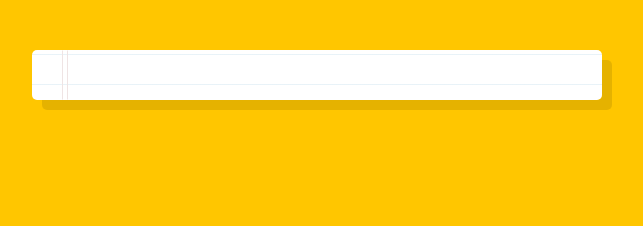
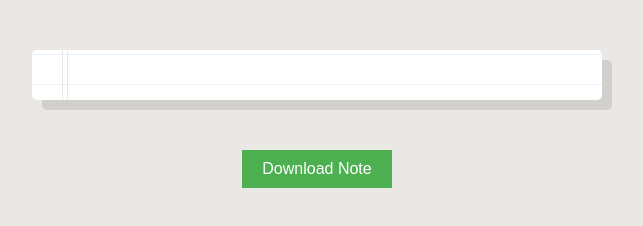
Before and after one commit to Lumena07/speechrecognition, a website: page index.html in a window 1280 px wide. Shown: the whole page, without its empty margins (323-966 px from the left). Drawn offline with Linux system fonts and the light colour scheme.

Commit message:
Update index.html

```diff
--- a/index.html
+++ b/index.html
@@ -5,9 +5,17 @@
   <title>Speech Detection</title>
 </head>
 <body>
+  <div class="note">
 
   <div class="words" contenteditable>
   </div>
+
+  <button id="downloadButton">Download Note</button>
+
+  </div>
+
+
+
 
 <script>
   window.SpeechRecognition = window.SpeechRecognition || window.webkitSpeechRecognition;
@@ -25,11 +33,23 @@
         p=document.createElement('p');
         words.appendChild(p);
     }
-    console.log(transcript);
 
   })
   recognition.addEventListener('end' ,recognition.start);
   recognition.start();
+
+const downloadButton = document.getElementById('downloadButton'); // Add a download button
+downloadButton.addEventListener('click', () => {
+  const transcript = document.querySelector('.words').textContent;
+  const blob = new Blob([transcript], { type: 'text/plain' });
+  const url = window.URL.createObjectURL(blob);
+  const link = document.createElement('a');
+  link.href = url;
+  link.download = 'my_note.txt'; // Set a default filename
+  link.click();
+});
+
+
 
 
 </script>
@@ -41,10 +61,15 @@
     }
 
     body {
-      background: #ffc600;
+      background: #eae8e4;
       font-family: 'helvetica neue';
       font-weight: 200;
       font-size: 20px;
+    }
+
+    .note {
+      margin: 50px auto; /* Center the entire .note div horizontally */
+      text-align: center; /* Center content within .note div */
     }
 
     .words {
@@ -74,6 +99,19 @@
       border: 1px solid;
       border-color: transparent #efe4e4;
     }
+
+    #downloadButton {
+  background-color: #4CAF50; /* Green background color */
+  border: none;
+  color: white;
+  padding: 10px 20px;
+  text-align: center;
+  text-decoration: none;
+  display: inline-block;
+  font-size: 16px;
+  margin: 0 auto; /* Add some margin for spacing */
+  cursor: pointer; /* Indicate clickable behavior */
+}
   </style>
 
 </body>
```
